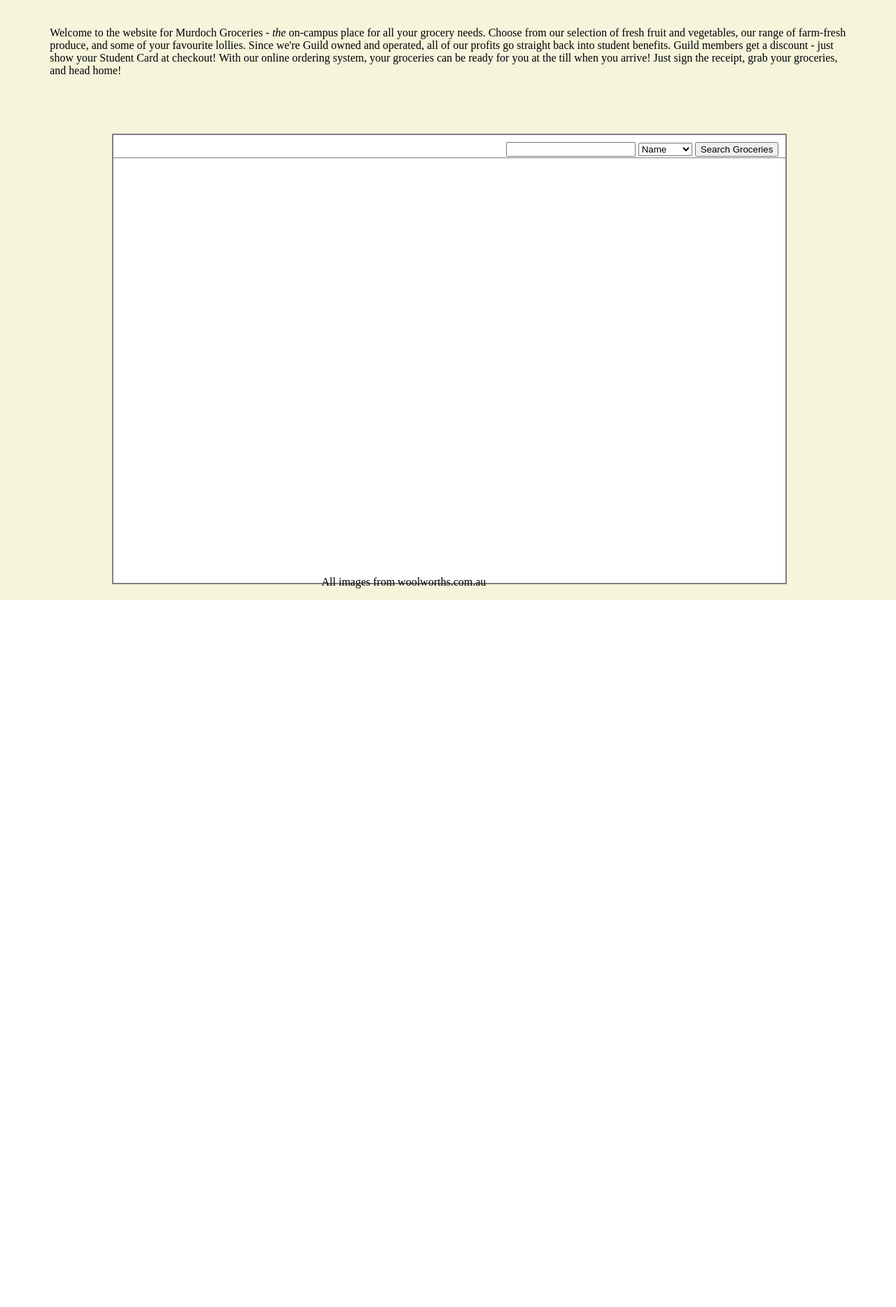
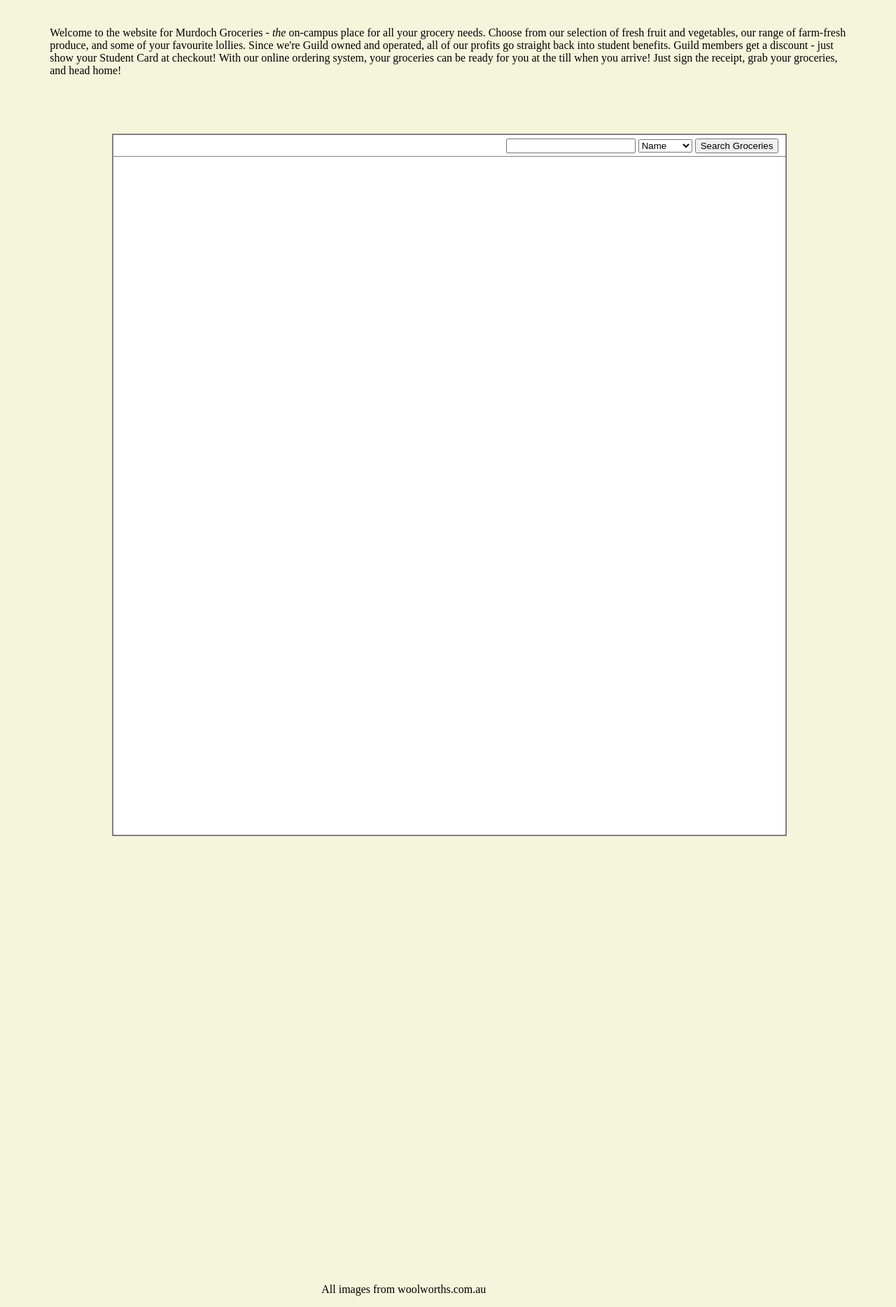
Before and after one commit to AusJad/website, a PHP site: page /homepage.html in a window 1280 px wide. Shown: the part 84-1952 px from the top of the page at 70% size. Before the commit the page ends 941 px from the top, so only its background shows below. Run offline with PHP 8.4, Linux system fonts and the light colour scheme.

Commit message:
Add files via upload

```diff
--- a/Assignment2/WebClient/css/homepage.css
+++ b/Assignment2/WebClient/css/homepage.css
@@ -1,6 +1,6 @@
 #shop {
 	display: block;
-	height: 80%;
+	height: 1000px;
 	width: 75%;
 	border: 2px solid grey;
 	background-color: white;
@@ -11,16 +11,23 @@
 
 #searchmenu {
 	position: absolute;
+	width: 100%;
+	height: 3%;
+	border-bottom: 1px solid grey;
+}
+
+#smcont {
+	position: absolute;
 	right: 1%;
-	margin-top: 1%;
+	top: 15%;
 }
 
 #searchresult {
-	position: relative;
-	border-top: 1px solid grey;
+	position: absolute;
 	width: 100%;
-	top: 5%;
-	bottom: 1px;
+	height: 96.9%;
+	top: 3.1%;
+	overflow-y: scroll;
 }
 
 #info {
@@ -34,9 +41,44 @@
 
 #footer {
 	display: block;
-	position: relative;
-	bottom: 1%;
+	position: bottom;
+	margin-top: 130%;
 	text-align: center;
 	width: 90%;
-	margin-top: 50%;
 }
+
+
+#resultBox {
+	display: inline-block;
+	position: relative;
+	border: 2px solid grey;
+	border-radius: 5px;
+	width: 20%;
+	height: 30%;
+	margin-left: 3.5%;
+	margin-top: 3.5%;
+	background-color: white;
+}
+
+#pImg {
+	position: absolute;
+	width: 90%;
+	top: 5%;
+	left: 5%;
+}
+
+#pName{
+	position: absolute;
+	width: 95%;
+	text-align: center;
+	top: 55%;
+}
+
+#pPrice{
+	position: absolute;
+	width: 95%;
+	font-size: 1.5em;
+	text-align: right;
+	right: 2.5%;
+	bottom: 1%;
+}
--- a/Assignment2/WebClient/homepage.html
+++ b/Assignment2/WebClient/homepage.html
@@ -45,6 +45,7 @@ you arrive!  Just sign the receipt, grab your groceries, and head home!
  </div><br>
  <div id="shop">
   <div id="searchmenu">
+   <div id="smcont">
     <input type="text" name="search" id="search"></input>
     <select name="searchCon" id="searchCon" style="display:none">
      <option value="<"><</option>
@@ -61,10 +62,10 @@ you arrive!  Just sign the receipt, grab your groceries, and head home!
     <button type="button" id="subBut" onclick="validate(document.getElementById('search'),
 							document.getElementById('searchBy'),
 							document.getElementById('searchCon'),
-					   document.getElementById('resultDisplay'))">Search Groceries</input>
+							document.getElementById('searchresult'))">Search Groceries</input>
+   </div>
   </div>
   <div id="searchresult">
-   <p id="resultDisplay"></p>
   </div>
  </div>
 
```
Also changed, not shown: Assignment2/WebClient/php/productDB.php (+11 -0 lines). Lines whose indentation alone changed are shown as unchanged.
